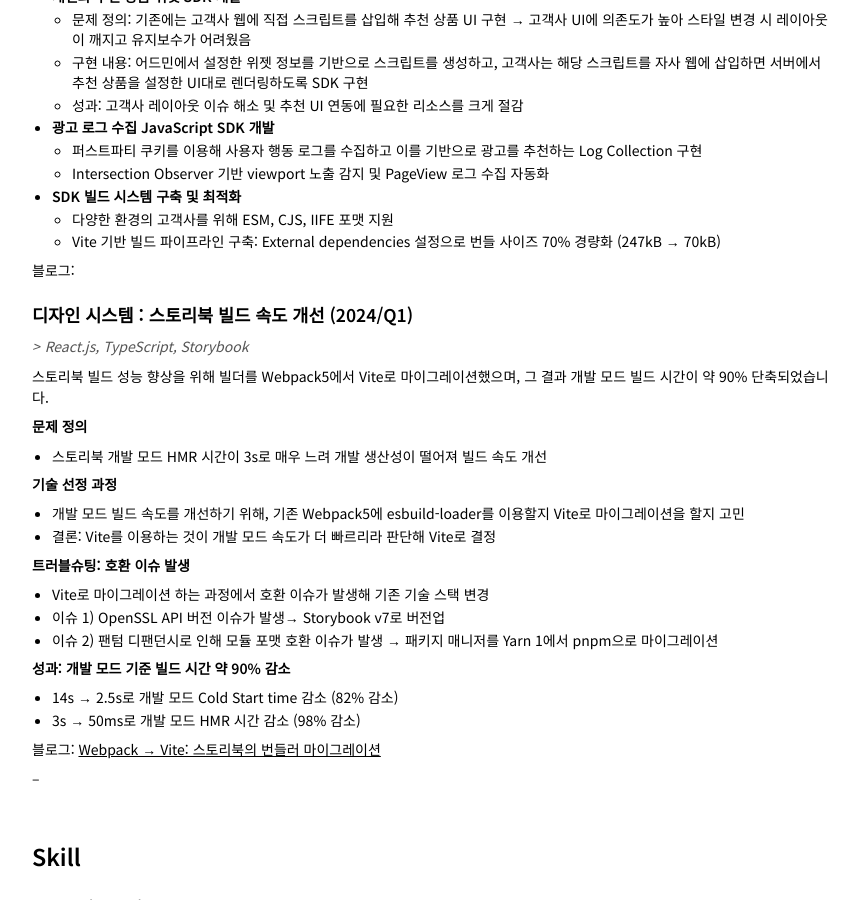
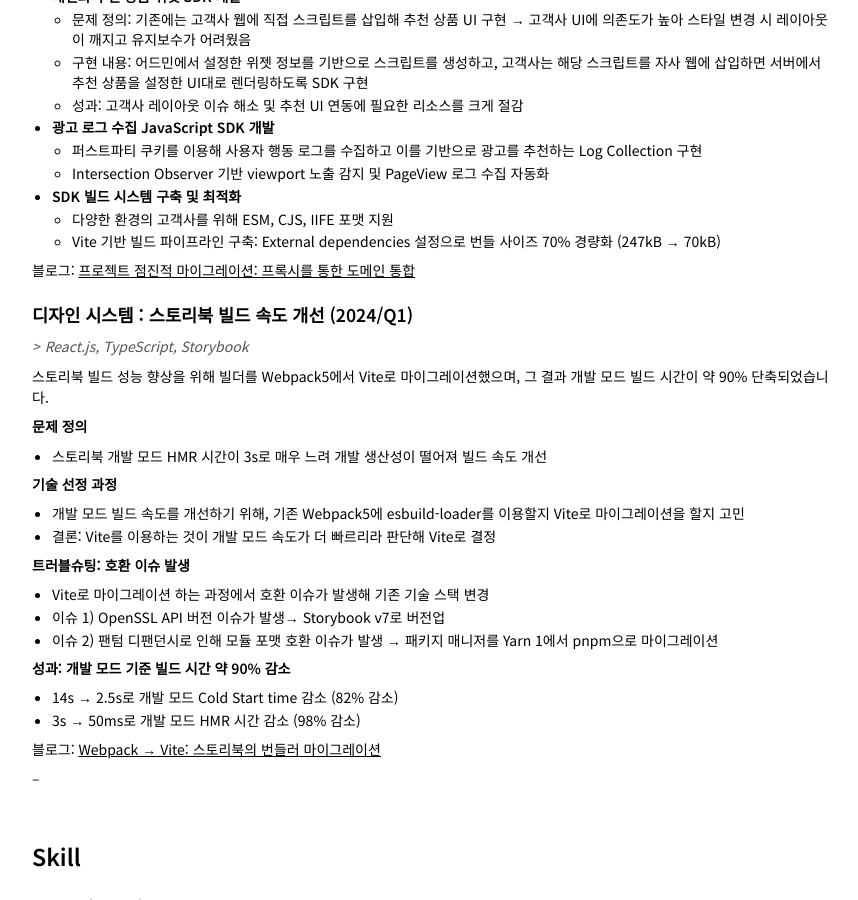
Before and after one commit to ghost-redo/ghost-redo.github.io, a Jekyll site: the page built from resume.md, in a window 1280 px wide and 900 px high, scrolled down 2860 px. Shown: the whole window, without its empty margins (209-1067 px from the left). Built offline with Jekyll 4.4.1, drawn with Linux system fonts in a browser that asks for light colours; some web fonts are replaced.

Commit message:
Update resume.md

```diff
--- a/resume.md
+++ b/resume.md
@@ -150,7 +150,8 @@ C2C 중고거래 플랫폼 중고나라의 웹/웹뷰를 개발 및 유지보수
   - 다양한 환경의 고객사를 위해 ESM, CJS, IIFE 포맷 지원
   - Vite 기반 빌드 파이프라인 구축: External dependencies 설정으로 번들 사이즈 70% 경량화 (247kB → 70kB)
 
-블로그:
+블로그: [프로젝트 점진적 마이그레이션: 프록시를 통한 도메인 통합](https://medium.com/@hong009319/f75b5df38f4b)
+
 
 ### 디자인 시스템 : 스토리북 빌드 속도 개선 (2024/Q1)
 
```
